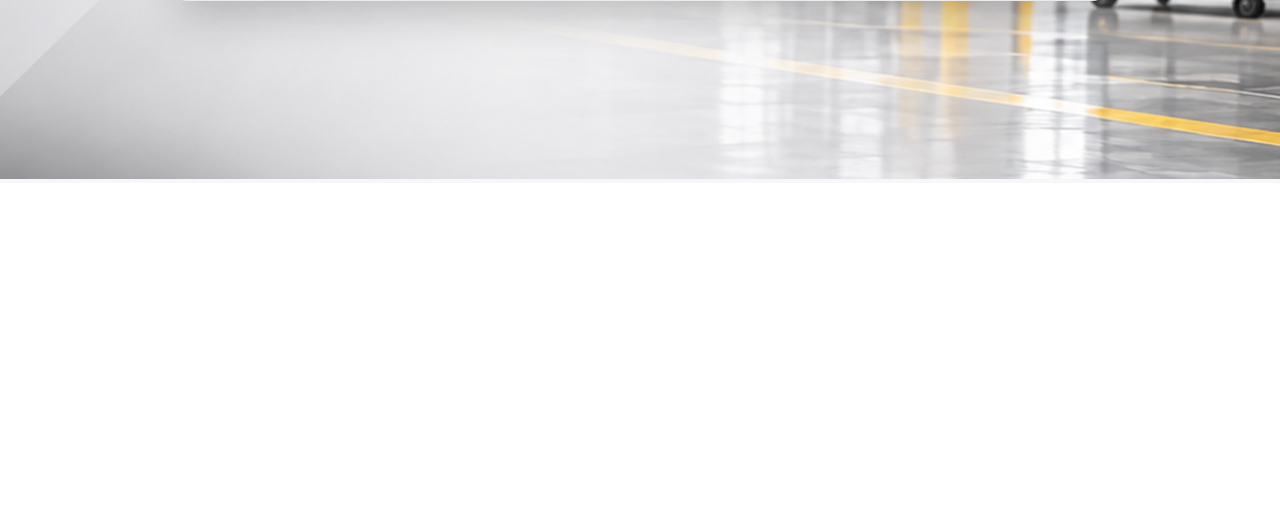
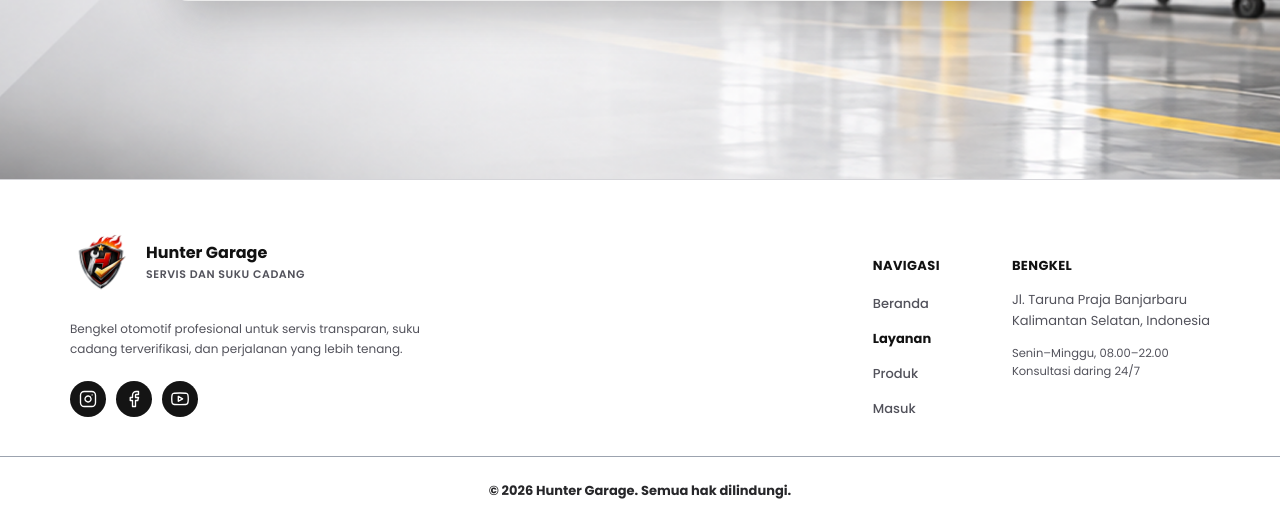
Before and after one commit to qourta260909/Kelompok1_Huntergarage, a Laravel app: page /layanan in a window 1280 px wide. Shown: the part 617-1142 px from the top of the page. Before the commit the page ends 796 px from the top, so only its background shows below. Run offline with Laravel 12, Linux system fonts and the light colour scheme; data that the repository does not hold is empty; style sheets or scripts are compiled from the project's sources.

Commit message:
feat: tambah komponen user footer di halaman layanan

```diff
--- a/resources/views/layanan.blade.php
+++ b/resources/views/layanan.blade.php
@@ -505,6 +505,8 @@
         </div>
     </main>
 
+    <x-user-footer :layanan-aktif="$layananAktif ?? collect()" :produk-aktif="$produkAktif ?? collect()" />
+
     <script>
         function validateStepFields(step) {
             if (step === 1) {
```
